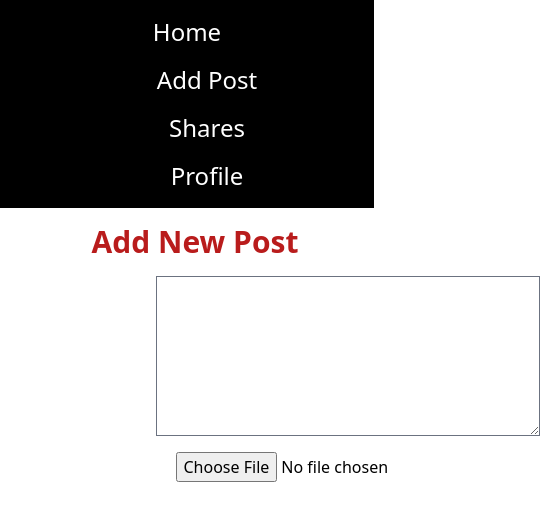
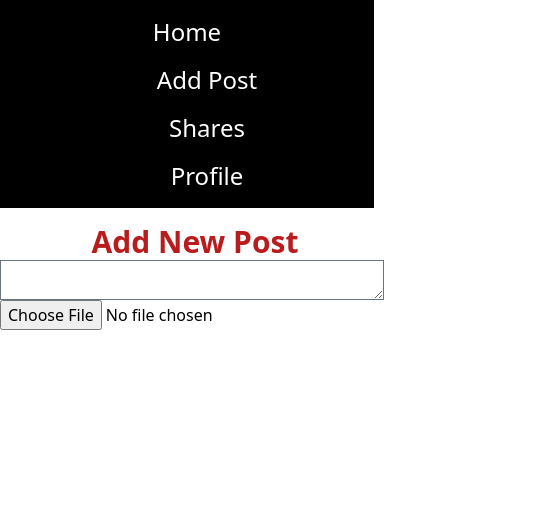
Before and after one commit to kunwarabhi7/socialmediaV1, a React (Create React App) app: page /addpost in a window 390 px wide. Shown: the top 520 px of the page, 540 px wide, since content can reach past the window. Built offline with nearby package versions, Linux system fonts and the light colour scheme.

Commit message:
make this mobile respnsive

```diff
--- a/src/pages/AddPost.jsx
+++ b/src/pages/AddPost.jsx
@@ -36,11 +36,11 @@ const AddPost = () => {
 
 <h1 className='text-3xl font-bold text-red-700 text-center pt-4'>Add New Post</h1>
 <div className='flex flex-col'>
-<textarea value={description} onChange={e=>setDescription(e.target.value)} cols="5" rows="5" className='ml-[40%] w-96 h-40 mt-4 border border-gray-500  '></textarea>
-<input className='ml-[45%] mt-4' type="file" onChange={ e=>onImageChange(e)} />
+<textarea value={description} onChange={e=>setDescription(e.target.value)} cols="5" rows="5" className='ml-[40%] w-96 h-40 mt-4 border border-gray-500 md:w-15 md:m-0 md:h-10 '></textarea>
+<input className='ml-[45%] mt-4 md:m-0' type="file" onChange={ e=>onImageChange(e)} />
 
 {image && (
-  <img src={URL.createObjectURL(image)} alt='image' className='w-80 h-80 mt-4 ml-[45%]' />
+  <img src={URL.createObjectURL(image)} alt='image' className='w-80 h-80 mt-4 ml-[45%] md:w-20 md:h-12  ' />
 )
 
 
```
